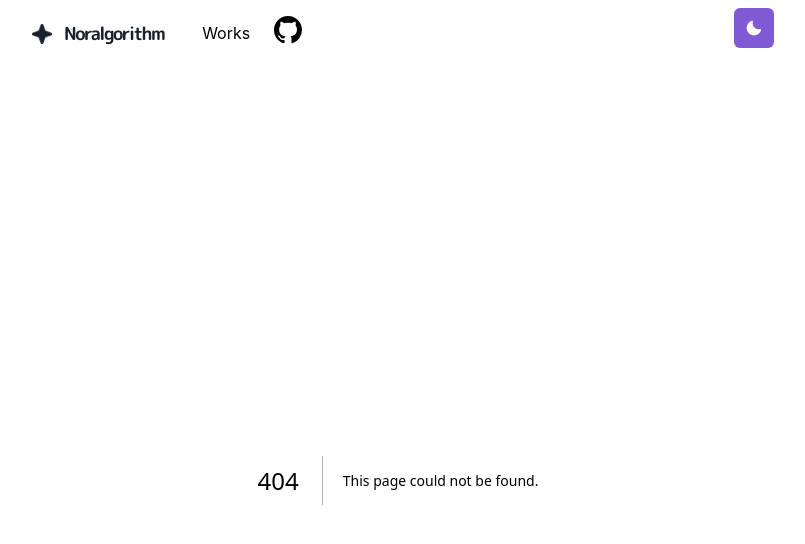
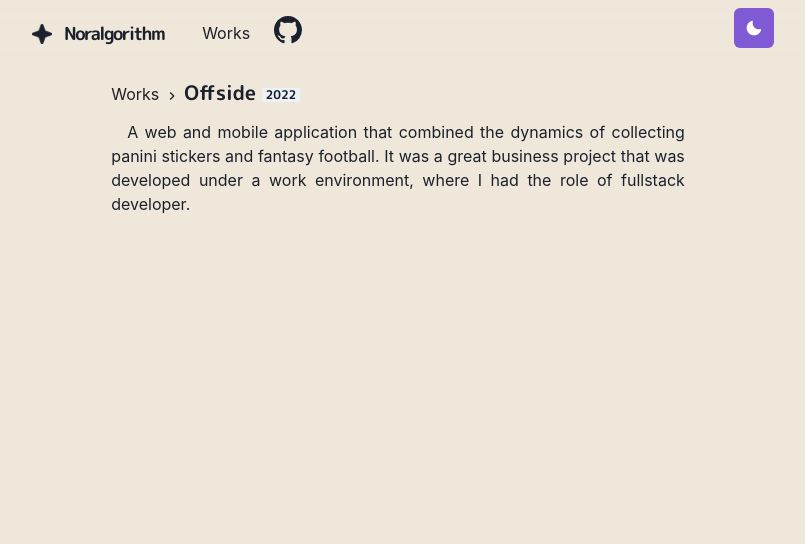
Before and after one commit to Noralgorithm/noralgorithm-portfolio, a Next.js app: page /works/offside in a window 1280 px wide. Before the commit this address had no page. Shown: the top 544 px of the page, without its empty margins (242-1047 px from the left). Built offline with nearby package versions, Linux system fonts and the light colour scheme.

Commit message:
Advanced work page

```diff
--- a/components/grid-item.js
+++ b/components/grid-item.js
@@ -36,7 +36,7 @@ export const WorkGridItem = ({ children, id, title, thumbnail }) => (
             {title}
           </Text>
         </LinkOverlay>
-        <Text fontSize={24}>{children}</Text>
+        <Text fontSize={14}>{children}</Text>
       </LinkBox>
     </Link>
   </Box>
--- /dev/null
+++ b/components/work.js
@@ -0,0 +1,29 @@
+import NextLink from 'next/link'
+import { Heading, Box, Image, Link, Badge } from '@chakra-ui/react'
+import { ChevronRightIcon } from '@chakra-ui/icons'
+
+export const Title = ({ children }) => (
+  <Box>
+    <NextLink href="/works">
+      <Link>Works</Link>
+    </NextLink>
+    <span>
+      &nbsp;
+      <ChevronRightIcon />
+      &nbsp;
+    </span>
+    <Heading display="inline-block" as="h3" fontSize={20} mb={4}>
+      {children}
+    </Heading>
+  </Box>
+)
+
+export const WorkImage = ({ src, alt }) => (
+  <Image borderRadius="lg" w="full" src={src} alt={alt} mb={4} />
+)
+
+export const Meta = ({ children }) => (
+  <Badge colorScheme="green" mr={2}>
+    {children}
+  </Badge>
+)
--- a/pages/works.js
+++ b/pages/works.js
@@ -15,8 +15,9 @@ const Works = () => {
 
         <SimpleGrid columns={[1, 1, 2]} gap={6}>
           <Section>
-            <WorkGridItem id="my-work" title="Offside" thumbnail={img}>
-              Offside description 😎
+            <WorkGridItem id="offside" title="Offside" thumbnail={img}>
+              A web and mobile application that combined the dynamics of
+              collecting panini stickers and fantasy football.
             </WorkGridItem>
           </Section>
         </SimpleGrid>
--- /dev/null
+++ b/pages/works/offside.js
@@ -0,0 +1,23 @@
+import { Container, Badge, Link, List, ListItem } from '@chakra-ui/react'
+import { ExternalLinkIcon } from '@chakra-ui/icons'
+import { Title, WorkImage, Meta } from '../../components/work'
+import P from '../../components/paragraph'
+import Layout from '../../components/layouts/article'
+
+const Work = () => (
+  <Layout title="offside">
+    <Container>
+      <Title>
+        Offside <Badge>2022</Badge>
+      </Title>
+      <P>
+        A web and mobile application that combined the dynamics of collecting
+        panini stickers and fantasy football. It was a great business project
+        that was developed under a work environment, where I had the role of
+        fullstack developer.
+      </P>
+    </Container>
+  </Layout>
+)
+
+export default Work
```
